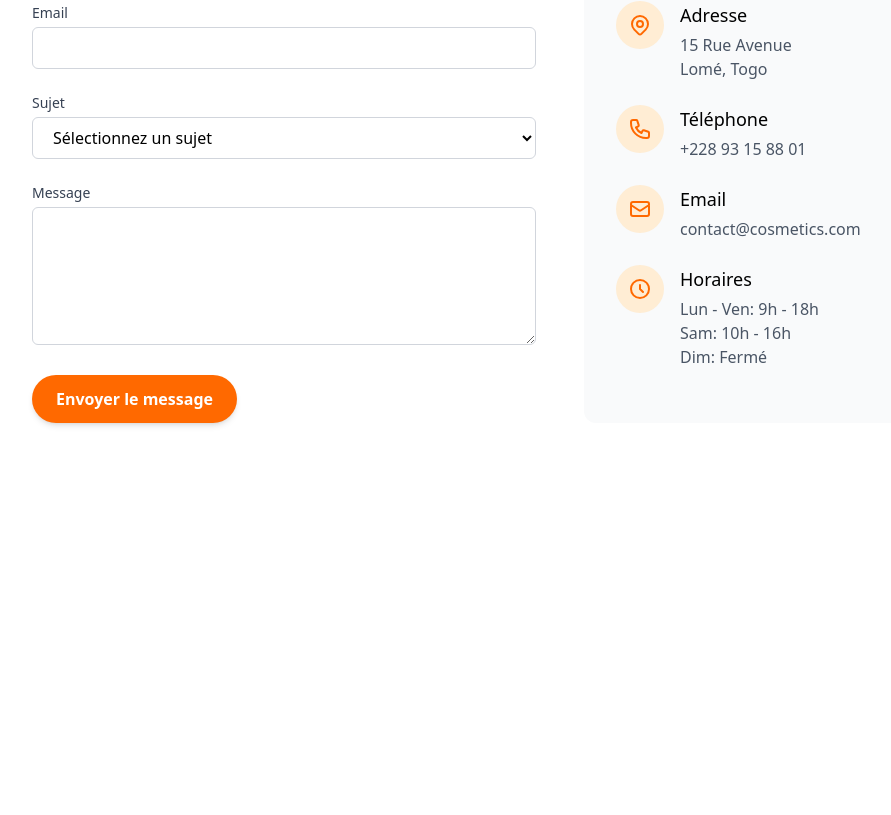
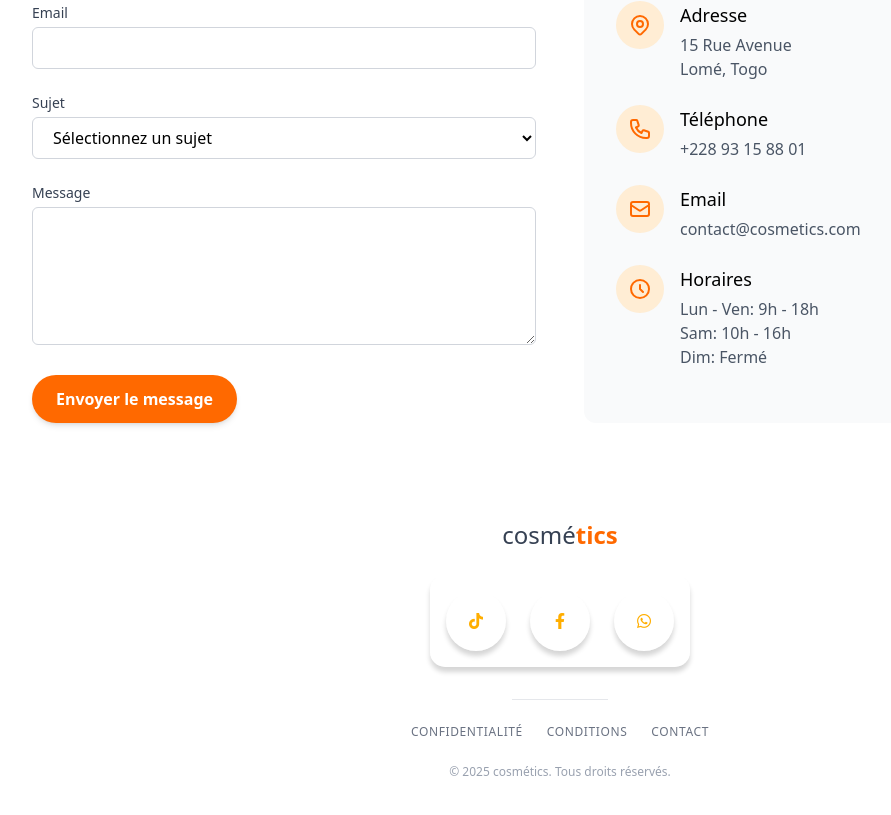
Before and after one commit to its-kevin228/cosmetic-frontend, a Vue app: page /contact in a window 1280 px wide. Shown: the part 4035-4850 px from the top of the page, without its empty margins (80-971 px from the left). Before the commit the page ends 4570 px from the top, so only its background shows below. Built offline with nearby package versions, Linux system fonts and the light colour scheme; a web font is replaced by a local one.

Commit message:
updating footer

```diff
--- a/index.html
+++ b/index.html
@@ -6,6 +6,7 @@
     <link rel="stylesheet" href="./src/style.css">
     <!-- Ajoutez ceci dans le fichier index.html -->
 <link href="https://fonts.googleapis.com/css2?family=Festive&display=swap" rel="stylesheet">
+<link rel="stylesheet" href="https://cdnjs.cloudflare.com/ajax/libs/font-awesome/5.15.4/css/all.min.css">
     <meta name="viewport" content="width=device-width, initial-scale=1.0">
     <title>Vite App</title>
   </head>
--- a/src/components/ContactView.vue
+++ b/src/components/ContactView.vue
@@ -1,6 +1,6 @@
 <template>
     <div class="max-w-7xl mx-auto py-16 px-4 sm:px-6 md:px-8">
-        <h1 class="text-4xl md:text-5xl font-black mb-8 text-gray-800">Contactez-nous</h1>
+        <h1 class="text-5xl md:text-5xl  mb-8 text-gray-800 font-bold">Contactez-nous</h1>
 
         <div class="grid grid-cols-1 lg:grid-cols-2 gap-12">
             <!-- Formulaire de contact -->
--- a/src/components/FooterView.vue
+++ b/src/components/FooterView.vue
@@ -1,5 +1,212 @@
 <template>
-    <footer>
+    <footer class="bg-transparent py-8 text-center">
+        <div class="container mx-auto px-4">
+            <!-- Logo minimaliste -->
+            <div class="mb-6">
+                <span class="text-2xl font-light text-gray-700">cosmé</span>
+                <span class="text-2xl font-bold text-orange-500">tics</span>
+            </div>
 
+            <!-- Réseaux sociaux avec effets avancés -->
+            <div class="card">
+                <ul>
+                    <!-- TikTok -->
+                    <li class="iso-pro">
+                        <span></span>
+                        <span></span>
+                        <span></span>
+                        <a href="#">
+                            <i class="fab fa-tiktok svg"></i>
+                        </a>
+                        <div class="text">TikTok</div>
+                    </li>
+
+                    <!-- Facebook -->
+                    <li class="iso-pro">
+                        <span></span>
+                        <span></span>
+                        <span></span>
+                        <a href="#">
+                            <i class="fab fa-facebook-f svg"></i>
+                        </a>
+                        <div class="text">Facebook</div>
+                    </li>
+
+                    <!-- WhatsApp -->
+                    <li class="iso-pro">
+                        <span></span>
+                        <span></span>
+                        <span></span>
+                        <a href="#">
+                            <i class="fab fa-whatsapp svg"></i>
+                        </a>
+                        <div class="text">WhatsApp</div>
+                    </li>
+                </ul>
+            </div>
+
+            <!-- Ligne séparatrice subtile -->
+            <div class="h-px bg-gray-200 w-24 mx-auto mb-6"></div>
+
+            <!-- Liens minimaux -->
+            <div class="flex justify-center space-x-6 mb-6">
+                <a href="#"
+                    class="text-gray-500 hover:text-orange-500 text-xs uppercase tracking-wider transition-colors duration-200">
+                    Confidentialité
+                </a>
+                <a href="#"
+                    class="text-gray-500 hover:text-orange-500 text-xs uppercase tracking-wider transition-colors duration-200">
+                    Conditions
+                </a>
+                <a href="#"
+                    class="text-gray-500 hover:text-orange-500 text-xs uppercase tracking-wider transition-colors duration-200">
+                    Contact
+                </a>
+            </div>
+
+            <!-- Copyright discret -->
+            <p class="text-gray-400 text-xs">
+                &copy; {{ new Date().getFullYear() }} cosmétics. Tous droits réservés.
+            </p>
+        </div>
     </footer>
 </template>
+
+<script>
+export default {
+    name: 'EnhancedSocialFooter'
+}
+</script>
+
+<style scoped>
+.card {
+    max-width: fit-content;
+    margin: 0 auto 2rem;
+    border-radius: 15px;
+    display: flex;
+    flex-direction: column;
+    align-content: center;
+    justify-content: center;
+    gap: 1rem;
+    backdrop-filter: blur(15px);
+    box-shadow: inset 0 0 20px rgba(255, 255, 255, 0.192),
+        inset 0 0 5px rgba(255, 255, 255, 0.274), 0 5px 5px rgba(0, 0, 0, 0.164);
+    transition: 0.5s;
+    background: rgba(255, 255, 255, 0.05);
+}
+
+.card:hover {
+    animation: ease-out 5s;
+    background: rgba(173, 173, 173, 0.05);
+}
+
+.card ul {
+    padding: 1rem;
+    display: flex;
+    list-style: none;
+    gap: 1.5rem;
+    align-items: center;
+    justify-content: center;
+    align-content: center;
+    flex-wrap: wrap;
+}
+
+.card ul li {
+    cursor: pointer;
+}
+
+.svg {
+    transition: all 0.3s;
+    padding: 1rem;
+    height: 60px;
+    width: 60px;
+    border-radius: 100%;
+    color: rgb(255, 174, 0);
+    box-shadow: inset 0 0 20px rgba(255, 255, 255, 0.3),
+        inset 0 0 5px rgba(255, 255, 255, 0.5), 0 5px 5px rgba(0, 0, 0, 0.164);
+    display: flex;
+    align-items: center;
+    justify-content: center;
+}
+
+.text {
+    opacity: 0;
+    border-radius: 5px;
+    padding: 5px;
+    transition: all 0.3s;
+    color: rgb(255, 174, 0);
+    background-color: rgba(255, 255, 255, 0.3);
+    position: absolute;
+    z-index: 9999;
+    box-shadow: -5px 0 1px rgba(153, 153, 153, 0.2),
+        -10px 0 1px rgba(153, 153, 153, 0.2),
+        inset 0 0 20px rgba(255, 255, 255, 0.3),
+        inset 0 0 5px rgba(255, 255, 255, 0.5), 0 5px 5px rgba(0, 0, 0, 0.082);
+    font-size: 0.75rem;
+    text-transform: uppercase;
+    letter-spacing: 1px;
+}
+
+.iso-pro {
+    transition: 0.5s;
+    position: relative;
+}
+
+.iso-pro:hover a>.svg {
+    transform: translate(15px, -15px);
+    border-radius: 100%;
+}
+
+.iso-pro:hover .text {
+    opacity: 1;
+    transform: translate(25px, -2px) skew(-5deg);
+}
+
+.iso-pro:hover .svg {
+    transform: translate(5px, -5px);
+}
+
+.iso-pro span {
+    opacity: 0;
+    position: absolute;
+    color: rgb(255, 174, 0);
+    border-color: rgb(255, 174, 0);
+    box-shadow: inset 0 0 20px rgba(255, 255, 255, 0.3),
+        inset 0 0 5px rgba(255, 255, 255, 0.5), 0 5px 5px rgba(0, 0, 0, 0.164);
+    border-radius: 50%;
+    transition: all 0.3s;
+    height: 60px;
+    width: 60px;
+}
+
+.iso-pro:hover span {
+    opacity: 1;
+}
+
+.iso-pro:hover span:nth-child(1) {
+    opacity: 0.2;
+}
+
+.iso-pro:hover span:nth-child(2) {
+    opacity: 0.4;
+    transform: translate(5px, -5px);
+}
+
+.iso-pro:hover span:nth-child(3) {
+    opacity: 0.6;
+    transform: translate(10px, -10px);
+}
+
+/* Adaptations des couleurs des icônes */
+.fa-tiktok:hover {
+    color: #000000;
+}
+
+.fa-facebook-f:hover {
+    color: #1877f2;
+}
+
+.fa-whatsapp:hover {
+    color: #25D366;
+}
+</style>
--- a/src/router/route.ts
+++ b/src/router/route.ts
@@ -34,6 +34,7 @@ const router = createRouter({
   scrollBehavior() {
     // Toujours défiler vers le haut lors du changement de page
     return { top: 0 }
+
   },
 });
 
```
Also changed, not shown: src/components/AppNavbar.vue (+44 -41 lines).
